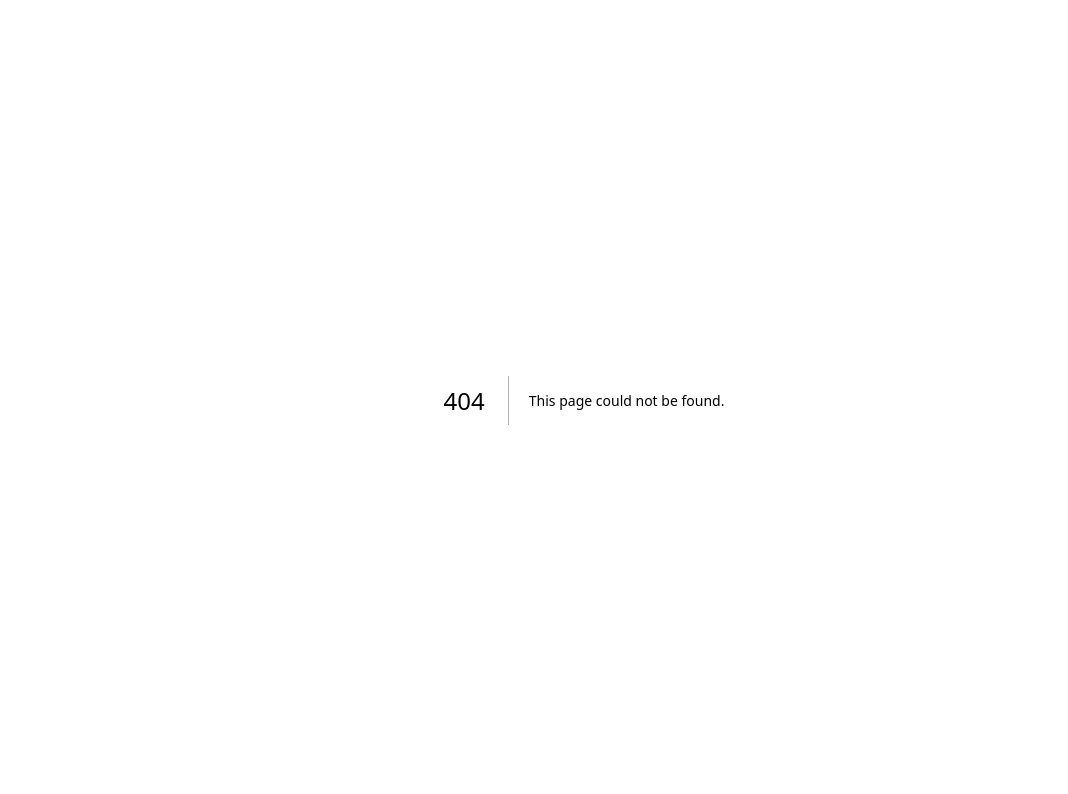
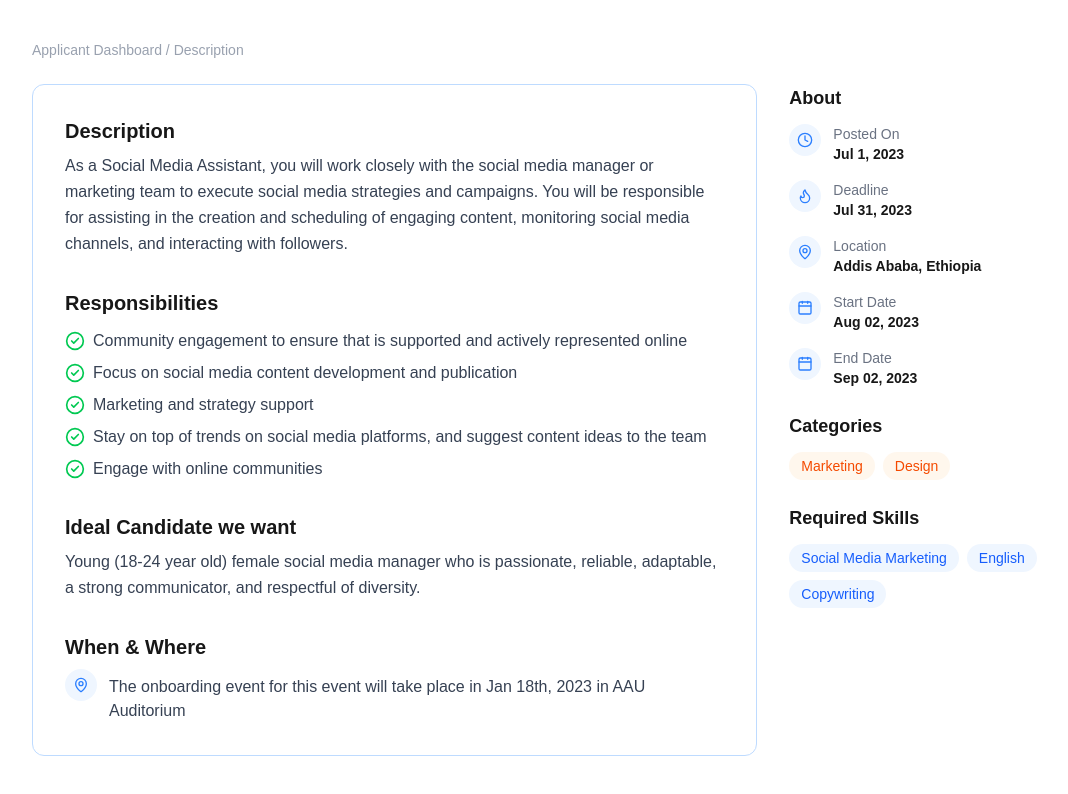
Before and after one commit to Eleni-tadese/Job-Listing-Application, a Next.js app: page /jobs/1 in a window 1280 px wide. Before the commit this address had no page. Shown: the top 794 px of the page, without its empty margins (56-1124 px from the left). Built offline with nearby package versions, Linux system fonts and the light colour scheme.

Commit message:
feat: use lucide-react icons in job details sidebar

```diff
--- /dev/null
+++ b/app/jobs/[id]/page.tsx
@@ -0,0 +1,114 @@
+import { jobs } from "../../data/jobs";
+import { notFound } from "next/navigation";
+import { Clock, Flame, MapPin, Calendar, CheckCircle2 } from "lucide-react";
+
+export default async function JobDetailsPage({
+  params,
+}: {
+  params: Promise<{ id: string }>;
+}) {
+  const { id } = await params;
+  const job = jobs.find((j) => j.id === id);
+  if (!job) return notFound();
+
+  const aboutItems = [
+    { icon: Clock, label: "Posted On", value: job.postedOn },
+    { icon: Flame, label: "Deadline", value: job.deadline },
+    { icon: MapPin, label: "Location", value: job.location },
+    { icon: Calendar, label: "Start Date", value: job.startDate },
+    { icon: Calendar, label: "End Date", value: job.endDate },
+  ];
+
+  return (
+    <main className="max-w-6xl mx-auto px-6 py-10">
+      <p className="text-gray-400 text-sm mb-6">
+        Applicant Dashboard / Description
+      </p>
+
+      <div className="grid grid-cols-1 lg:grid-cols-3 gap-8">
+        {/* Main content */}
+        <div className="lg:col-span-2 bg-white border border-blue-200 rounded-xl p-8 space-y-8">
+          <section>
+            <h2 className="text-xl font-bold mb-2">Description</h2>
+            <p className="text-gray-700 leading-relaxed">{job.description}</p>
+          </section>
+
+          <section>
+            <h2 className="text-xl font-bold mb-3">Responsibilities</h2>
+            <ul className="space-y-2">
+              {job.responsibilities.map((r) => (
+                <li key={r} className="flex gap-2 text-gray-700">
+                  <CheckCircle2 className="w-5 h-5 text-green-500 flex-shrink-0 mt-0.5" />
+                  <span>{r}</span>
+                </li>
+              ))}
+            </ul>
+          </section>
+
+          <section>
+            <h2 className="text-xl font-bold mb-2">Ideal Candidate we want</h2>
+            <p className="text-gray-700 leading-relaxed">{job.idealCandidate}</p>
+          </section>
+
+          <section>
+            <h2 className="text-xl font-bold mb-2">When & Where</h2>
+            <div className="flex gap-3 items-start text-gray-700">
+              <span className="bg-blue-50 rounded-full p-2 flex-shrink-0">
+                <MapPin className="w-4 h-4 text-blue-500" />
+              </span>
+              <span className="mt-1.5">{job.whenAndWhere}</span>
+            </div>
+          </section>
+        </div>
+
+        {/* Sidebar */}
+        <aside className="space-y-6">
+          <div>
+            <h3 className="text-lg font-bold mb-3">About</h3>
+            <ul className="space-y-4 text-sm">
+              {aboutItems.map(({ icon: Icon, label, value }) => (
+                <li key={label} className="flex gap-3 items-start">
+                  <span className="bg-blue-50 rounded-full p-2 flex-shrink-0">
+                    <Icon className="w-4 h-4 text-blue-500" />
+                  </span>
+                  <span>
+                    <p className="text-gray-500">{label}</p>
+                    <p className="font-semibold">{value}</p>
+                  </span>
+                </li>
+              ))}
+            </ul>
+          </div>
+
+          <div>
+            <h3 className="text-lg font-bold mb-3">Categories</h3>
+            <div className="flex gap-2 flex-wrap">
+              {job.categories.map((c) => (
+                <span
+                  key={c}
+                  className="bg-orange-50 text-orange-600 px-3 py-1 rounded-full text-sm"
+                >
+                  {c}
+                </span>
+              ))}
+            </div>
+          </div>
+
+          <div>
+            <h3 className="text-lg font-bold mb-3">Required Skills</h3>
+            <div className="flex gap-2 flex-wrap">
+              {job.requiredSkills.map((s) => (
+                <span
+                  key={s}
+                  className="bg-blue-50 text-blue-600 px-3 py-1 rounded-full text-sm"
+                >
+                  {s}
+                </span>
+              ))}
+            </div>
+          </div>
+        </aside>
+      </div>
+    </main>
+  );
+}
--- a/package.json
+++ b/package.json
@@ -9,6 +9,7 @@
     "lint": "eslint"
   },
   "dependencies": {
+    "lucide-react": "^1.31.0",
     "next": "16.3.1",
     "react": "19.2.8",
     "react-dom": "19.2.8"
```
Also changed, not shown: 1 other file (tests, documents, lock files or other folders).
